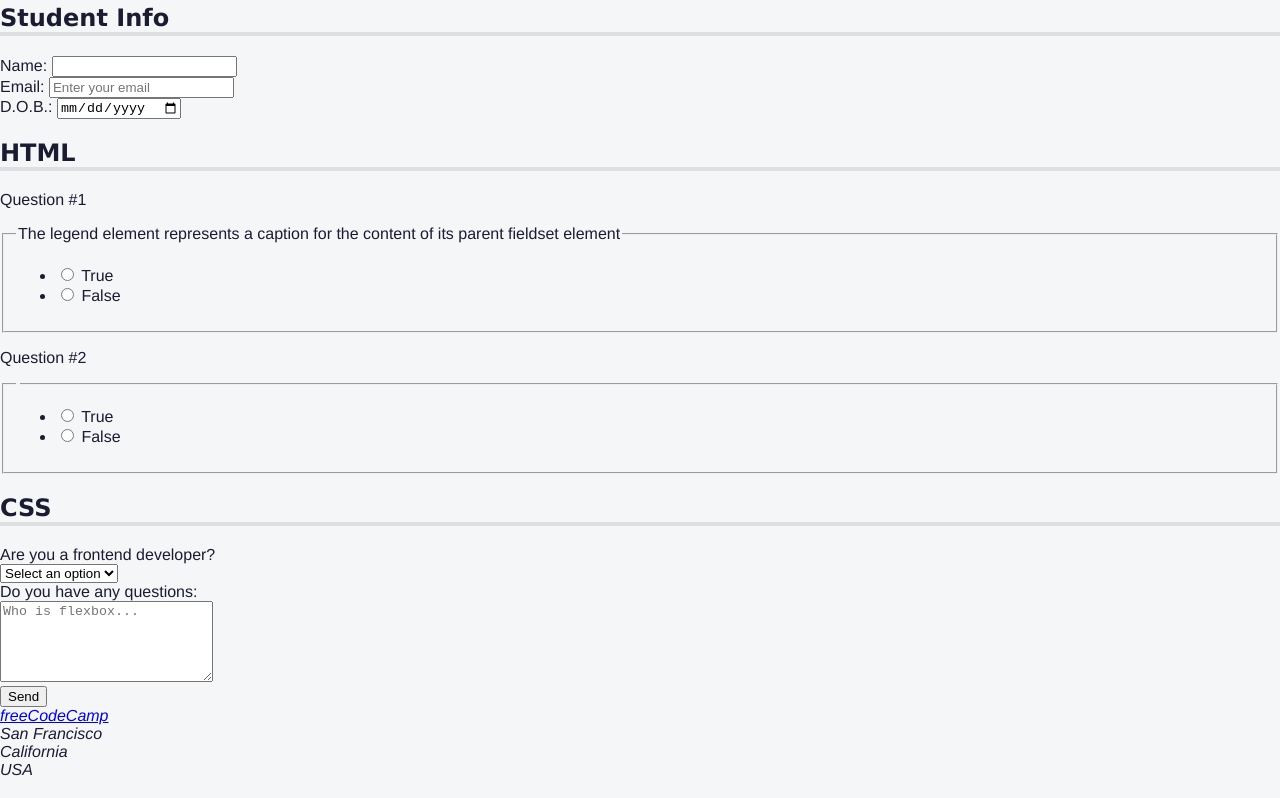
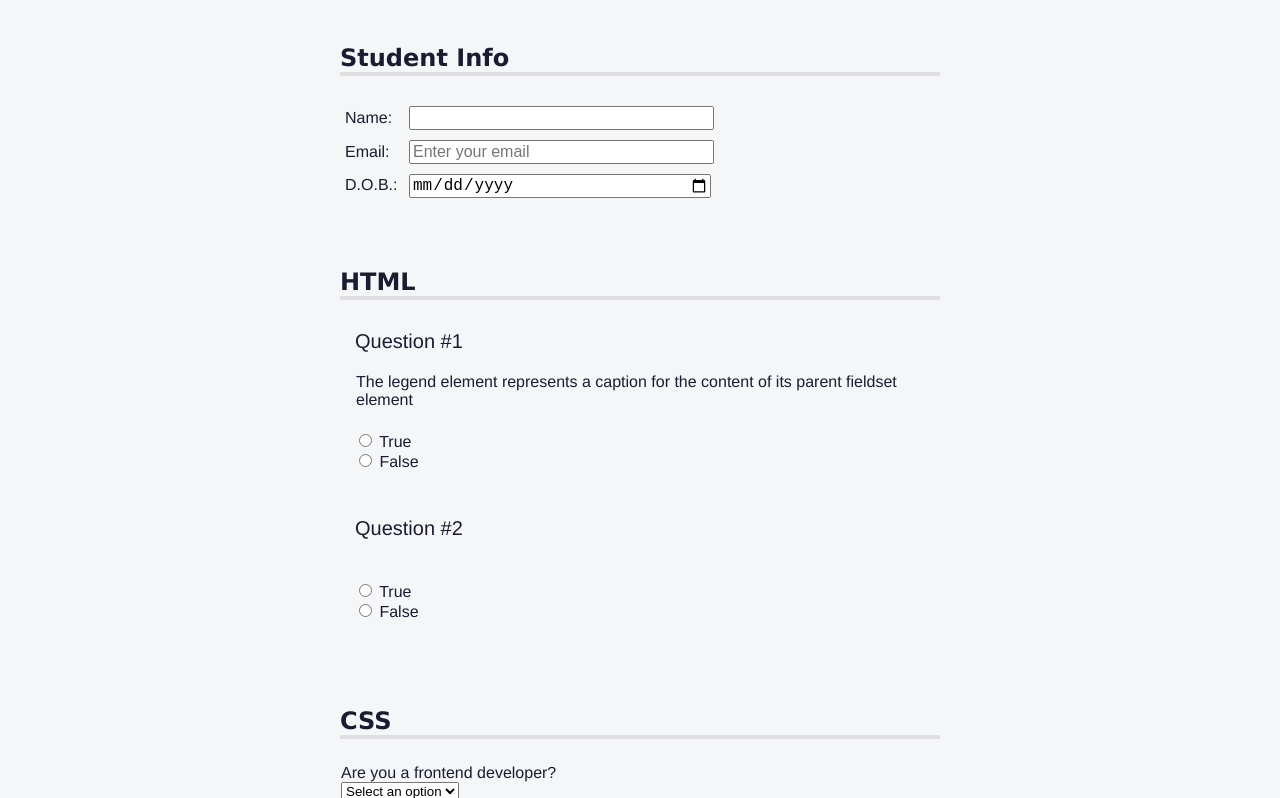
Before and after one commit to mdwasim74/projectQuizWebpage, a plain HTML site: page index.html in a window 1280 px wide. Shown: the part 66-864 px from the top of the page. Drawn offline with Linux system fonts and the light colour scheme.

Commit message:
new propertise

```diff
--- a/styles.css
+++ b/styles.css
@@ -1,3 +1,15 @@
+/* Clicking on the navigation links should jump the viewport to the relevant section. However, this jumping can be disorienting for some users.
+
+Select all elements, and set the scroll-behavior to smooth. */
+/* Certain types of motion-based animations can cause discomfort for some users. In particular, people with vestibular disorders have sensitivity to certain motion triggers.
+ Wrap the style rule that sets scroll-behavior: smooth within an @media at-rule with the media feature prefers-reduced-motion having no-preference set as the value.*/
+
+@media (prefers-reduced-motion: no-preference) {
+  * {
+    scroll-behavior: smooth;
+  }
+}
+
 body {
   background: #f5f6f7;
   color: #1b1b32;
@@ -10,6 +22,10 @@ header {
   height: 50px;
   background-color: #1b1b32;
   display: Flex;
+  justify-content: space-between;
+  align-items: center;
+  position: fixed;
+  top: 0;
 }
 
 #logo {
@@ -23,7 +39,7 @@ header {
 h1 {
   color: #f1be32;
   font-size: min(5vw, 1.2em);
-  font-family: Verdana;
+  text-align: center;
 }
 
 nav {
@@ -36,8 +52,16 @@ nav {
 nav > ul {
   display: flex;
   justify-content: space-evenly;
+  /* On small screens, the unordered list in the navigation bar overflows the right side of the screen.
+
+Fix this by using Flexbox to wrap the ul content. Then, set the following CSS properties to correctly align the text: */
+  flex-wrap: wrap;
+  align-items: center;
+  padding-inline-start: 0;
+  margin-block: 0;
+  height: 100%;
 }
-/* for li items */
+/* for  nav button ul >> li items */
 nav > ul > li {
   color: #dfdfe2;
   margin: 0 0.2rem;
@@ -45,9 +69,37 @@ nav > ul > li {
   display: block;
 }
 
+/* To make the navigation buttons look more like typical buttons,
+
+Then, create a new selector targeting the navigation list elements so that when the cursor hovers over them, the background color and text color are switched, and the cursor becomes a pointer. */
+
+nav > ul > li:hover {
+  background-color: #f1be32;
+  color: #1b1b32;
+  cursor: pointer;
+}
+
 /* Change the font color of all the anchor elements within the list elements to something with a contrast ratio of at least 7:1. */
+/* li > a {
+  color: #323280;
+} */
+/* nav buttons(removing underlines from button text) */
 li > a {
-  color: #dfdfe2;
+  /* inherit (geeting the same color from above nav (dfdfe2) */
+  color: inherit;
+  text-decoration: none;
+}
+
+/* As student-info is not overlapping and not correctly visible */
+main {
+  padding-top: 50px;
+}
+
+/* adding properties to section elements */
+section {
+  width: 80%;
+  margin: 0 auto 10px auto;
+  max-width: 600px;
 }
 h1,
 h2 {
@@ -55,13 +107,113 @@ h2 {
 }
 
 h2 {
-  font-family: Verdana;
   border-bottom: 4px solid #dfdfe2;
+  margin-top: 0;
+  padding-top: 60px;
 }
+/* Addding properties to div class=info */
+.info {
+  padding: 10px 0 0 5px;
+}
+
+/* Adding properties for section(css) class=formrw */
+.formrow {
+  padding-right: 1px;
+  padding-top: 0;
+  padding-left: 1px;
+  margin-top: 1px;
+  padding-bottom: 0;
+}
+
+/* Input element font-size*/
+
+input {
+  font-size: 16px;
+}
+
+/* Adding properties to all elements */
+.info label,
+.info input {
+  display: inline-block;
+}
+
+/* Adding propertise to both info & input elements */
+.info input {
+  width: 50%;
+  text-align: left;
+}
+/* Adding propertise to both info & label elements */
+.info label {
+  width: 10%;
+  min-width: 55px;
+}
+
+/* To neaten the .question-block elements, set the following CSS properties: */
+.question-block {
+  text-align: left;
+  display: block;
+  width: 100%;
+  margin-top: 20px;
+  padding-top: 5px;
+}
+
+/*  Make the paragraph elements appear as a higher priority, with the following CSS properties:*/
+p {
+  margin-top: 5px;
+  padding-left: 15px;
+  font-size: 20px;
+}
+
 /* it automatically places (question #_)before p element */
 p::before {
   content: "Question #";
 }
+
+/* Adding propertise to class=question */
+.question {
+  border: none;
+  padding-bottom: 0;
+}
+
+/* Removing dot(.) before radio buttons */
+.answers-list {
+  list-style: none;
+  padding: 0;
+}
+
+/* Adding propertise to submit button element */
+button {
+  display: block;
+  margin: 40px auto;
+  width: 40%;
+  padding: 15px;
+  font-size: 23px;
+  background: #d0d0d5;
+  border: 3px solid #3b3b4f;
+}
+
+/* Adding propertise to footer tag */
+footer {
+  background: #2a2a40;
+  display: flex;
+  justify-content: center;
+}
+
+/* adding popertise to both footer ad within a elements */
+footer,
+footer a {
+  color: #dfdfe2;
+}
+
+/* Adding propertise to address tag */
+address {
+  text-align: center;
+  padding-top: 1px;
+  padding-right: 1px;
+  padding-bottom: 1px;
+  padding-left: 1px;
+}
+
 /* The .sr-only text is still visible. There is a common pattern to visually hide text for only screen readers to read.
 
 This pattern is to set the following CSS properties: */
```
